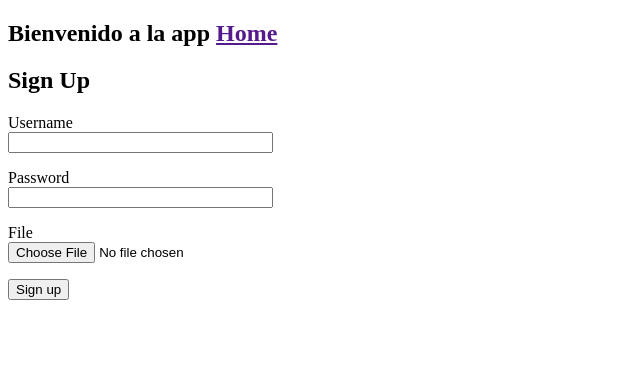
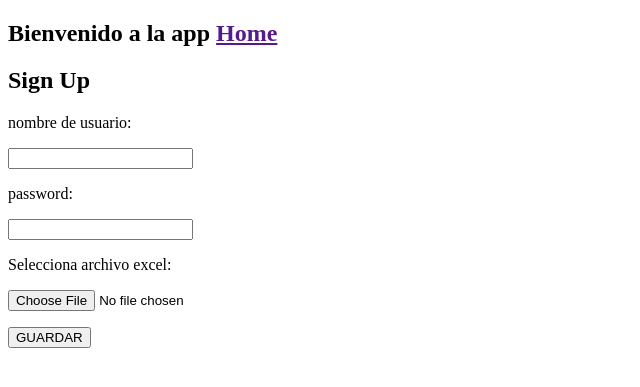
Before and after one commit to TCancino/GA, a Flask app: page /signup in a window 1280 px wide. Shown: the top 387 px of the page, without its empty margins (0-640 px from the left). Run offline with Flask 2, Linux system fonts and the light colour scheme; some libraries are stand-ins or nearby versions.

Commit message:
excel and form saved

```diff
--- a/app.py
+++ b/app.py
@@ -3,21 +3,48 @@ from flask_wtf import FlaskForm
 from flask_wtf.file import FileField
 from werkzeug.utils import secure_filename
 from forms import SignUpForm
+from flask_sqlalchemy import SQLAlchemy
 
+import os
+
+dbdir = "sqlite:///" + os.path.abspath(os.getcwd()) + "/database.db"
 
 app = Flask(__name__)
+app.config["SQLALCHEMY_DATABASE_URI"] = dbdir
+app.config["SQLALCHEMY_TRACK_MODIFICATIONS"] = False
+db = SQLAlchemy(app)
 app.config['SECRET_KEY'] = 'thecodex'
+
+class Posts(db.Model):
+  id = db.Column(db.Integer, primary_key=True)
+  username = db.Column(db.String(50))
+  password = db.Column(db.String(50))
+  #username = db.Column(db.String(50), unique=True, nullable=False)
+
+@app.route("/insert/default")
+def insert_default():
+  new_post = Posts( username='thomas', password=1234)
+  db.session.add(new_post)
+  db.session.commit()
+
+  return "the default post was create."
 
 class UploadForm(FlaskForm):
   file = FileField()
 
+app.config["EXCEL_UPLOADS"] = "./static/files"
+
 @app.route('/signup', methods=['GET', 'POST'])
 def signup():
-  form = SignUpForm()
-  if form.is_submitted():
-    result = request.form
-    return render_template('user.html', result=result)
-  return render_template('signup.html', form=form)
+  if request.method == 'POST':
+    if request.files:
+      new_post = Posts(username=request.form["username"], password=request.form["password"])
+      db.session.add(new_post)
+      db.session.commit()
+      file = request.files['excel']
+      file.save(os.path.join(app.config["EXCEL_UPLOADS"], file.filename))
+      return redirect(request.url)
+  return render_template('signup.html')
 
 @app.route('/upload', methods=['GET', 'POST'])
 def upload():
@@ -35,4 +62,5 @@ def hello_world():
   return render_template('index.html')
 
 if __name__== '__main__':
+  db.create_all()
   app.run('0.0.0.0', 5000, debug=True)
--- a/templates/signup.html
+++ b/templates/signup.html
@@ -2,21 +2,13 @@
 
 {% block content %}
   <h2>Sign Up</h2>
-  <form action="" method="post">
-    <p>
-      {{ form.username.label }} <br>
-      {{ form.username(size=30) }}
-    </p>
-    <p>
-      {{ form.password.label }} <br>
-      {{ form.password(size=30) }}
-    </p>
-    <p>
-      {{ form.file.label }} <br>
-      {{ form.file }}
-    </p>
-    <p>
-      {{ form.submit() }}
-    </p>
+  <form action="{{  url_for('signup') }}" method="post" enctype="multipart/form-data">
+    <label for="username">nombre de usuario:</label></p>
+    <p><input name="username" type="text"></p>
+    <label for="password">password:</label></p>
+    <p><input name="password" type="text"></p>
+    <label for="excel">Selecciona archivo excel:</label>
+    <p><input name="excel" type="file" id="excel"></p>
+    <input type="submit" value="GUARDAR">
   </form>
 {% endblock %}
```
Also changed, not shown: README.md.
